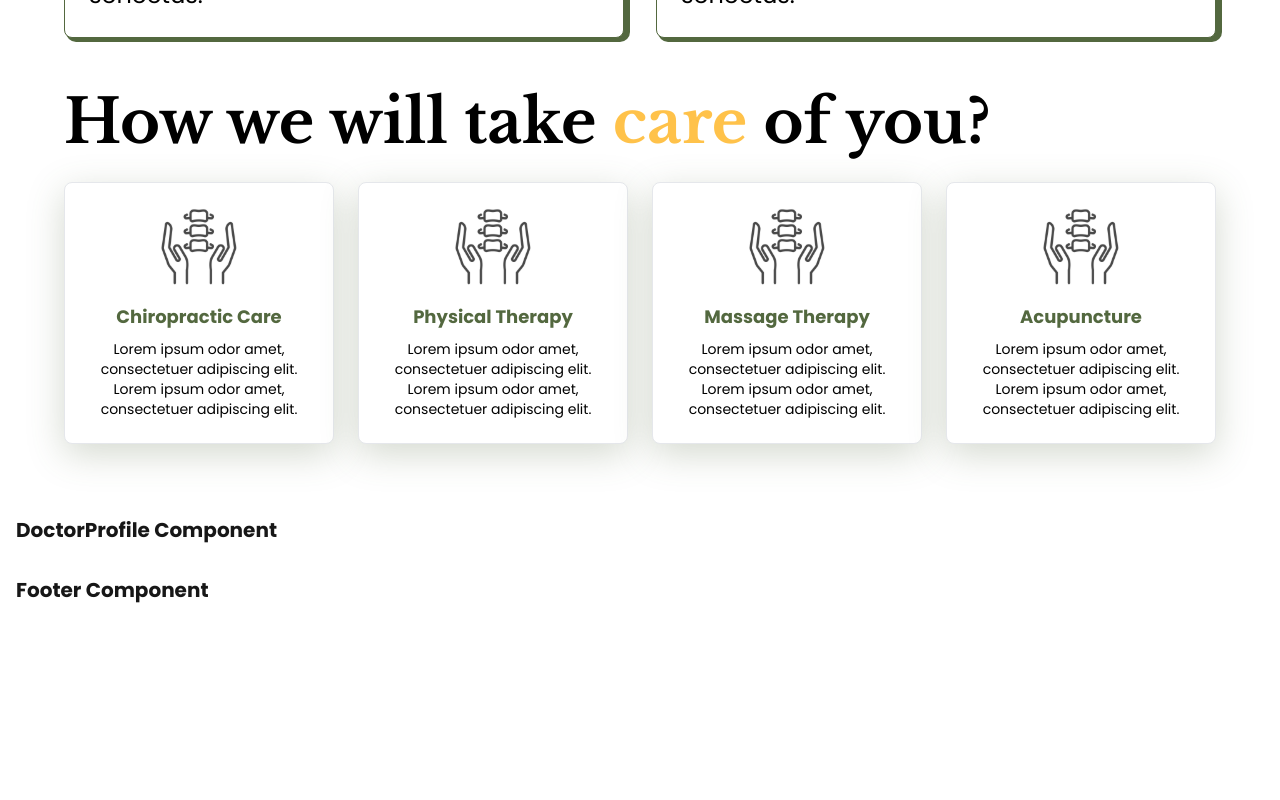
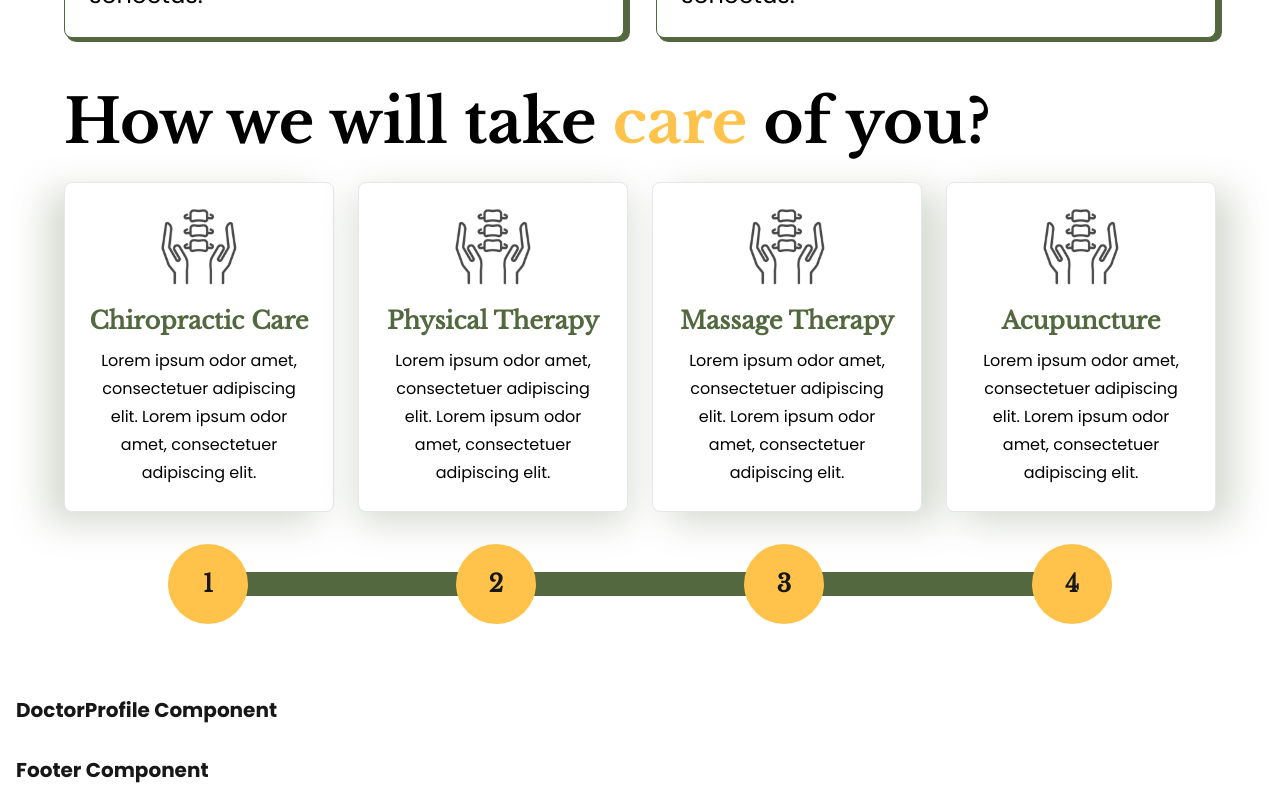
Before and after one commit to THE-ERRORs-og/sunnyside_chiropractic, a Next.js app: page /about-us in a window 1280 px wide. Shown: the part 428-1228 px from the top of the page. Before the commit the page ends 1048 px from the top, so only its background shows below. Built offline with nearby package versions, Linux system fonts and the light colour scheme.

Commit message:
added circle bar at bottom of careprocess component of about page

```diff
--- a/app/globals.css
+++ b/app/globals.css
@@ -40,10 +40,15 @@ body {
   img {
     @apply block max-w-full;
   }
+  h5{
+    @apply font-libre-regular font-[700] text-[0.75rem] md:text-[1rem] lg:text-[1.5rem]  leading-[0.95rem] md:leading-[1.25rem] lg:leading-[2.25rem]
+  }
+  h6{
+    @apply text-[#000] font-normal text-[0.75rem] md:text-[1rem] lg:text-[1.5rem]  leading-[1.25rem] md:leading-[1.25rem] lg:leading-[2.25rem]
+  }
   p{
-    @apply text-[#000] font-normal text-[0.5rem] md:text-[1rem] lg:text-[1.5rem] leading-[0.625rem] md:leading-[1.25rem] lg:leading-[2.25rem]
+    @apply text-[#000] font-normal text-[0.6rem] md:text-[0.75rem] lg:text-[1rem] leading-[0.6rem] md:leading-[1rem] lg:leading-[1.75rem]
   }
-
 }
 
 @layer utilities{
--- a/components/about/CareProcess.js
+++ b/components/about/CareProcess.js
@@ -35,25 +35,58 @@ const CareProcess = () => {
       <h2 className="sub-heading mb-8 !text-black">
         How we will take <span className="text-secondary">care</span> of you?
       </h2>
-      <div className="grid grid-cols-1 md:grid-cols-2 lg:grid-cols-4 gap-6">
-        {careSteps.map((step, index) => (
+      <div className="grid grid-cols-2 md:grid-cols-4 gap-6 mb-8">
+        {careSteps.map((step, index) => {
+          let shadowClass = "";
+          const position = index % 4;
+
+          if (position === 0) {
+            shadowClass = "shadow-[-17px_10px_36px_0px_rgba(83,104,63,0.25)]";
+          } else if (
+            position === 1 ||
+            (position === 2 && careSteps.length % 4 === 3)
+          ) {
+            shadowClass = "shadow-[0px_10px_36px_0px_rgba(83,104,63,0.25)]";
+          } else if (
+            position === 3 ||
+            (position === 2 && careSteps.length % 4 !== 3)
+          ) {
+            shadowClass = "shadow-[17px_10px_36px_0px_rgba(83,104,63,0.25)]";
+          }
+
+          return (
             <div
               key={index}
-            className="p-6 border rounded-lg shadow-[0px_10px_36px_0px_rgba(83,104,63,0.25)] bg-white flex flex-col items-center text-center h-full hover:shadow-none transition duration-300 ease-in-out"
+              className={`p-6 border rounded-lg ${shadowClass} bg-white flex flex-col items-center text-center h-full hover:shadow-none transition duration-300 ease-in-out`}
             >
               <Image
                 src={step.img}
                 alt={step.title}
                 width={80}
                 height={80}
-              className="w-20 h-20 mb-4"
+                className="w-12 md:w-16 lg:w-20 mb-4"
               />
-            <h3 className="text-lg font-bold text-primary mb-2">
-              {step.title}
-            </h3>
-            <p className="text-sm">{step.description}</p>
+              <h5 className=" text-primary mb-2">{step.title}</h5>
+              <p className="text-center">{step.description}</p>
             </div>
+          );
+        })}
+      </div>
+
+      <div className="hidden lg:flex items-center justify-center w-full">
+        <div className="relative flex-1 flex items-center justify-center">
+          <div className="absolute top-1/2 h-6 bg-primary transform -translate-y-1/2 w-3/4"></div>
+          <div className="relative w-full z-10 grid grid-cols-4 place-items-center">
+            {[1, 2, 3, 4].map((step) => (
+              <h5
+                key={step}
+                className="flex items-center justify-center w-20 h-20 bg-secondary rounded-full"
+              >
+                {step}
+              </h5>
             ))}
+          </div>
+        </div>
       </div>
     </div>
   );
--- a/components/about/MissionVision.js
+++ b/components/about/MissionVision.js
@@ -22,7 +22,7 @@ const Card = ({ title, description }) => {
   return (
     <div className="p-6 border rounded-lg shadow-[4px_2px_0px_2px] shadow-primary border-primary bg-white flex flex-col h-full">
       <h2 className="sub-heading text-primary mb-4">{title}</h2>
-      <p className="text-justify">{description}</p>
+      <h6 className="text-justify">{description}</h6>
     </div>
   );
 };
```
Lines whose indentation alone changed are shown as unchanged.
